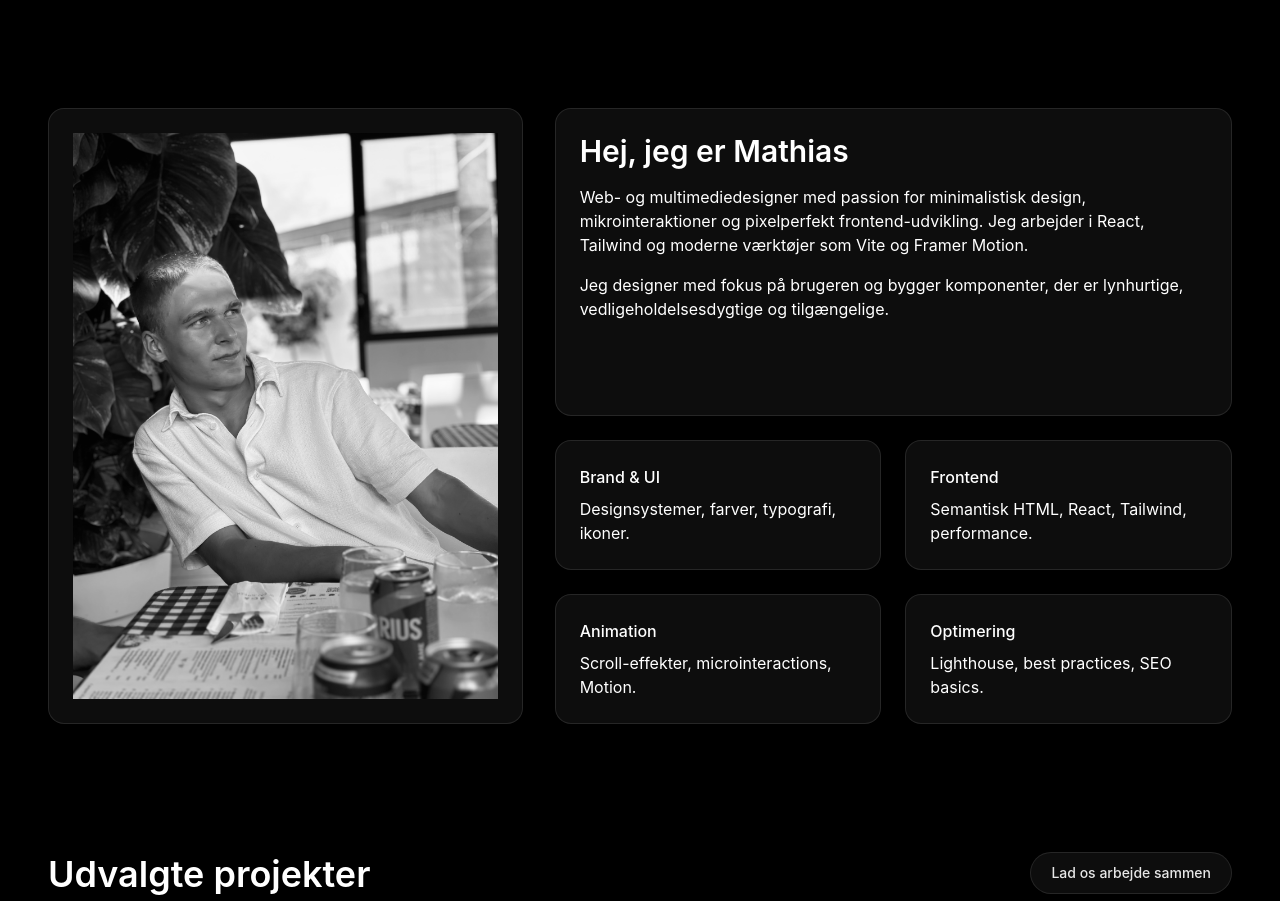
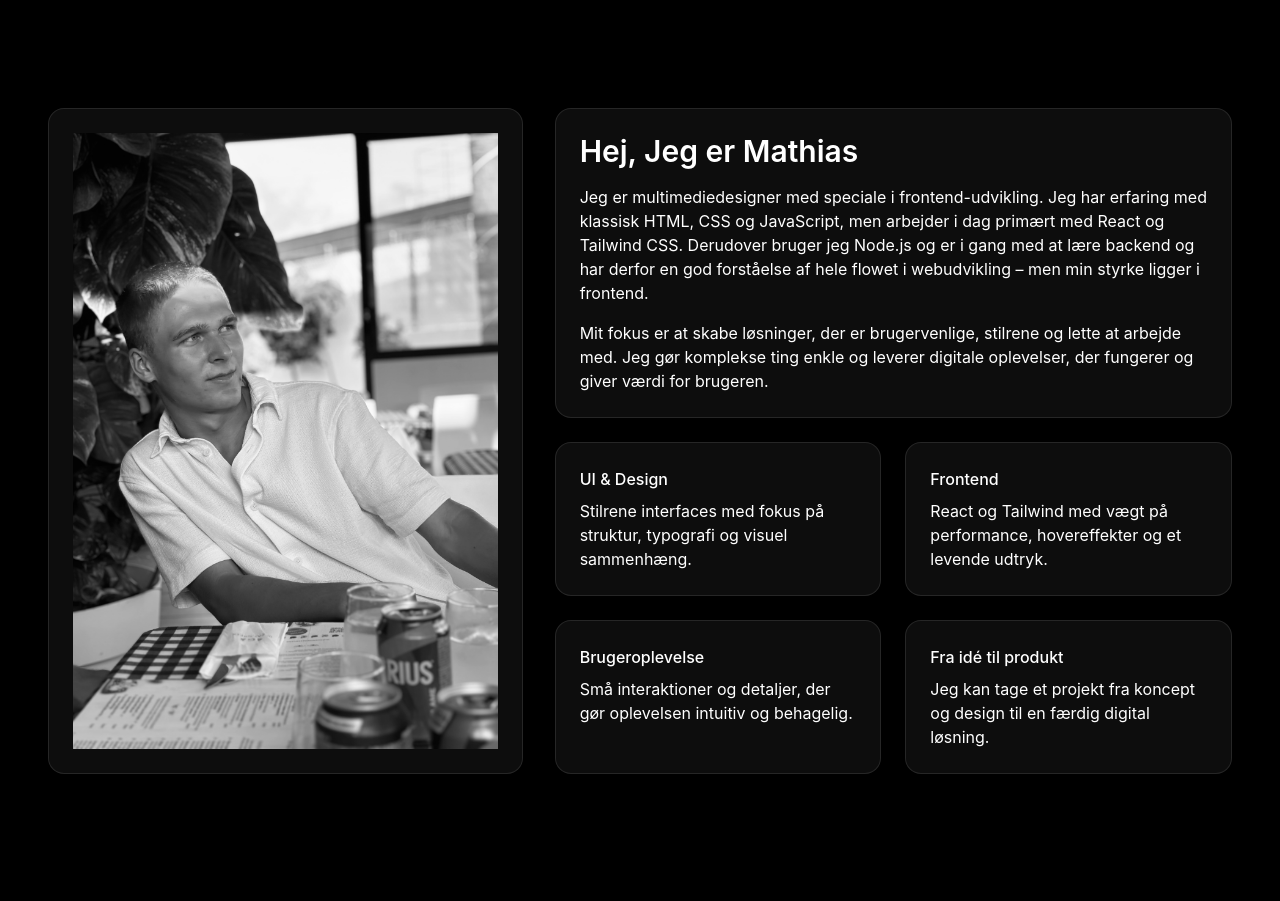
Before and after one commit to mathiaslyhr/Portfolio, a React (Vite) app: page / in a window 1280 px wide. Shown: the part 820-1721 px from the top of the page. Built offline with nearby package versions, Linux system fonts and the light colour scheme.

Commit message:
om mig færdig

```diff
--- a/src/components/About.jsx
+++ b/src/components/About.jsx
@@ -25,28 +25,28 @@ export default function About() {
         <div className="md:col-span-7 flex flex-col gap-5 md:gap-6">
         <div className="card flex-1">
   <h2 className="text-2xl sm:text-3xl text-white font-semibold">
-              Hej, jeg er Mathias
+    Hej, Jeg er Mathias
   </h2>
   <p className="p mt-3 sm:mt-4">
-              Web- og multimediedesigner med passion for minimalistisk design,
-              mikrointeraktioner og pixelperfekt frontend-udvikling. Jeg arbejder
-              i <span className="text-white">React</span>,{' '}
-              <span className="text-white">Tailwind</span> og moderne værktøjer
-              som <span className="text-white">Vite</span> og{' '}
-              <span className="text-white">Framer Motion</span>.
+    Jeg er multimediedesigner med speciale i frontend-udvikling. Jeg har erfaring
+    med klassisk HTML, CSS og JavaScript, men arbejder i dag primært med React og
+    Tailwind CSS. Derudover bruger jeg Node.js og er i gang med at lære backend og har derfor
+    en god forståelse af hele flowet i webudvikling – men min styrke ligger i frontend.
   </p>
   <p className="p mt-3 sm:mt-4">
-              Jeg designer med fokus på brugeren og bygger komponenter, der er
-              lynhurtige, vedligeholdelsesdygtige og tilgængelige.
+  Mit fokus er at skabe løsninger, der er brugervenlige, stilrene og lette at arbejde med.
+  Jeg gør komplekse ting enkle og leverer digitale oplevelser, der fungerer og giver værdi for brugeren.
   </p>
 </div>
 
+
           <div className="grid sm:grid-cols-2 gap-5 md:gap-6 flex-1">
             {[
-              ['Brand & UI', 'Designsystemer, farver, typografi, ikoner.'],
-              ['Frontend', 'Semantisk HTML, React, Tailwind, performance.'],
-              ['Animation', 'Scroll-effekter, microinteractions, Motion.'],
-              ['Optimering', 'Lighthouse, best practices, SEO basics.'],
+                ['UI & Design', 'Stilrene interfaces med fokus på struktur, typografi og visuel sammenhæng.'],
+                ['Frontend', 'React og Tailwind med vægt på performance, hovereffekter og et levende udtryk.'],
+                ['Brugeroplevelse', 'Små interaktioner og detaljer, der gør oplevelsen intuitiv og behagelig.'],
+                ['Fra idé til produkt', 'Jeg kan tage et projekt fra koncept og design til en færdig digital løsning.'],
+
             ].map(([title, text]) => (
               <div key={title} className="card h-full">
                 <h3 className="text-white font-medium">{title}</h3>
```
Lines whose indentation alone changed are shown as unchanged.
